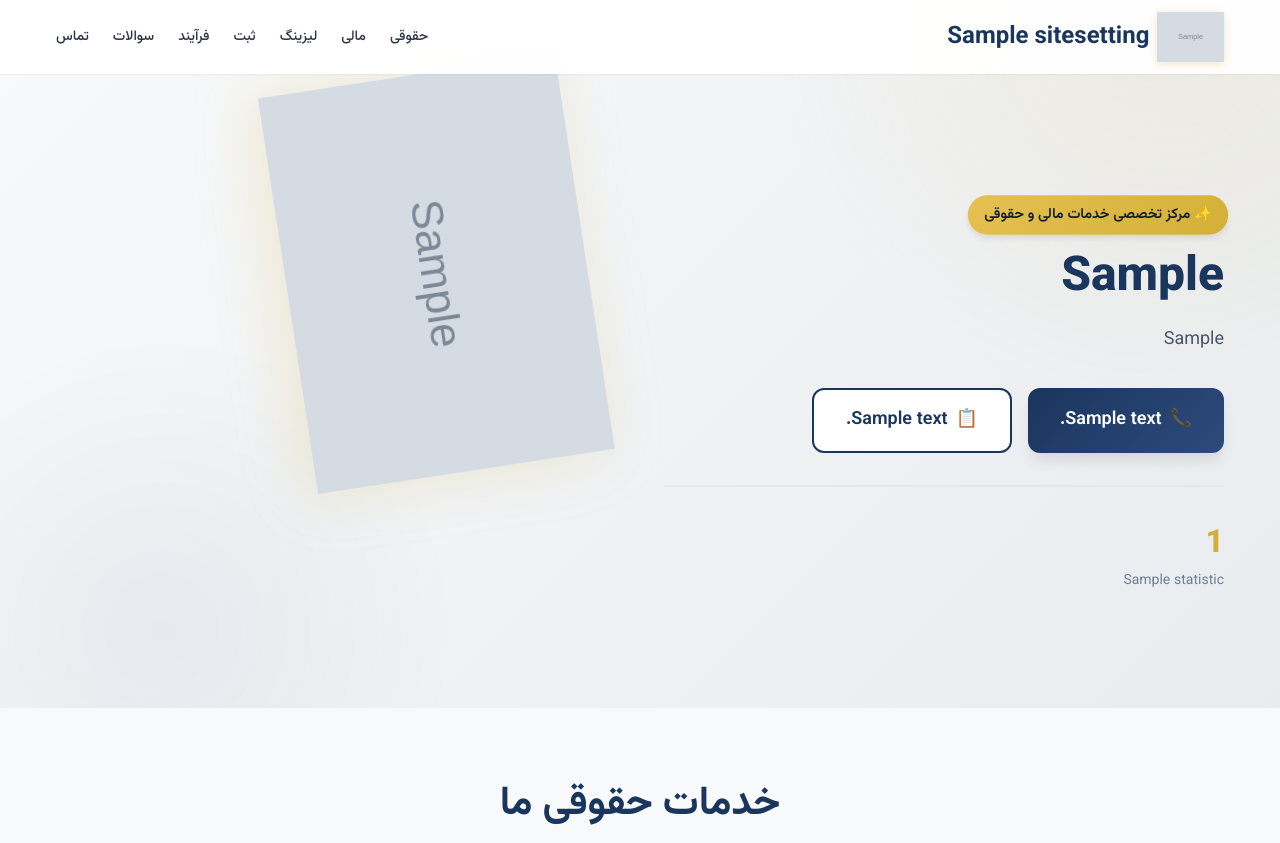
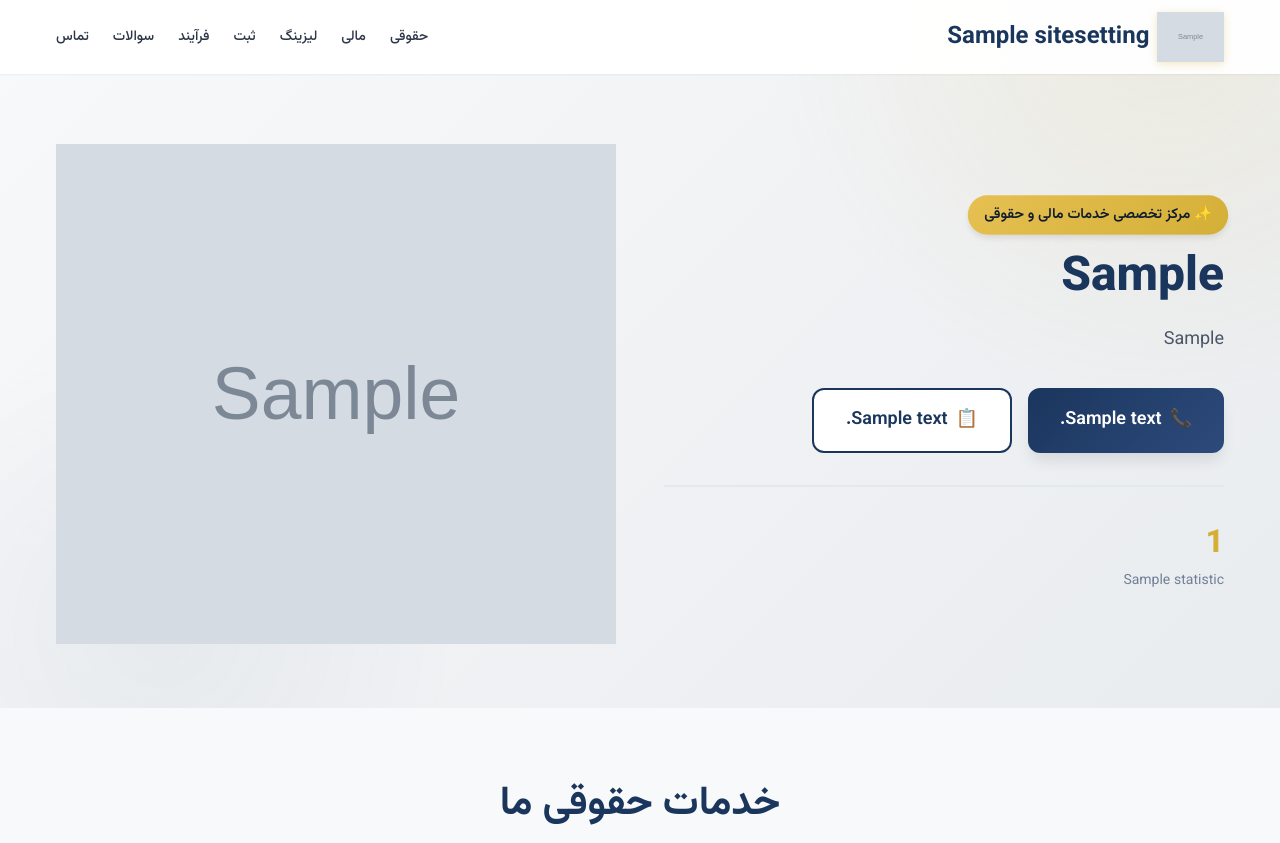
Before and after one commit to H0lwin/phonix_page, a Django app: page / in a window 1280 px wide. Shown: the top 843 px of the page. Run offline with Django 5.2, Linux system fonts and the light colour scheme; tables that the repository leaves empty hold one stand-in row (values such as "Sample post"); grey boxes marked "Sample" are stand-in pictures; some web fonts are replaced.

Commit message:
seo development

```diff
--- a/templates/index.html
+++ b/templates/index.html
@@ -2703,8 +2703,8 @@
                 </div>
             </div>
             <div class="hero-image">
-                {% if settings.logo %}
-                <img src="{{ settings.logo.url }}" alt="{{ settings.site_name }}" style="height: 300px; width: auto; max-width: 100%; object-fit: contain; filter: drop-shadow(0 10px 30px rgba(212, 175, 55, 0.2)); animation: float 3s ease-in-out infinite;">
+                {% if hero.background_image %}
+                <img src="{{ hero.background_image.url }}" alt="{{ hero.headline }}" style="height: 100%; width: 100%; object-fit: cover;">
                 {% else %}
                 <div class="hero-shape shape-primary"></div>
                 <div class="hero-shape shape-secondary"></div>
```
